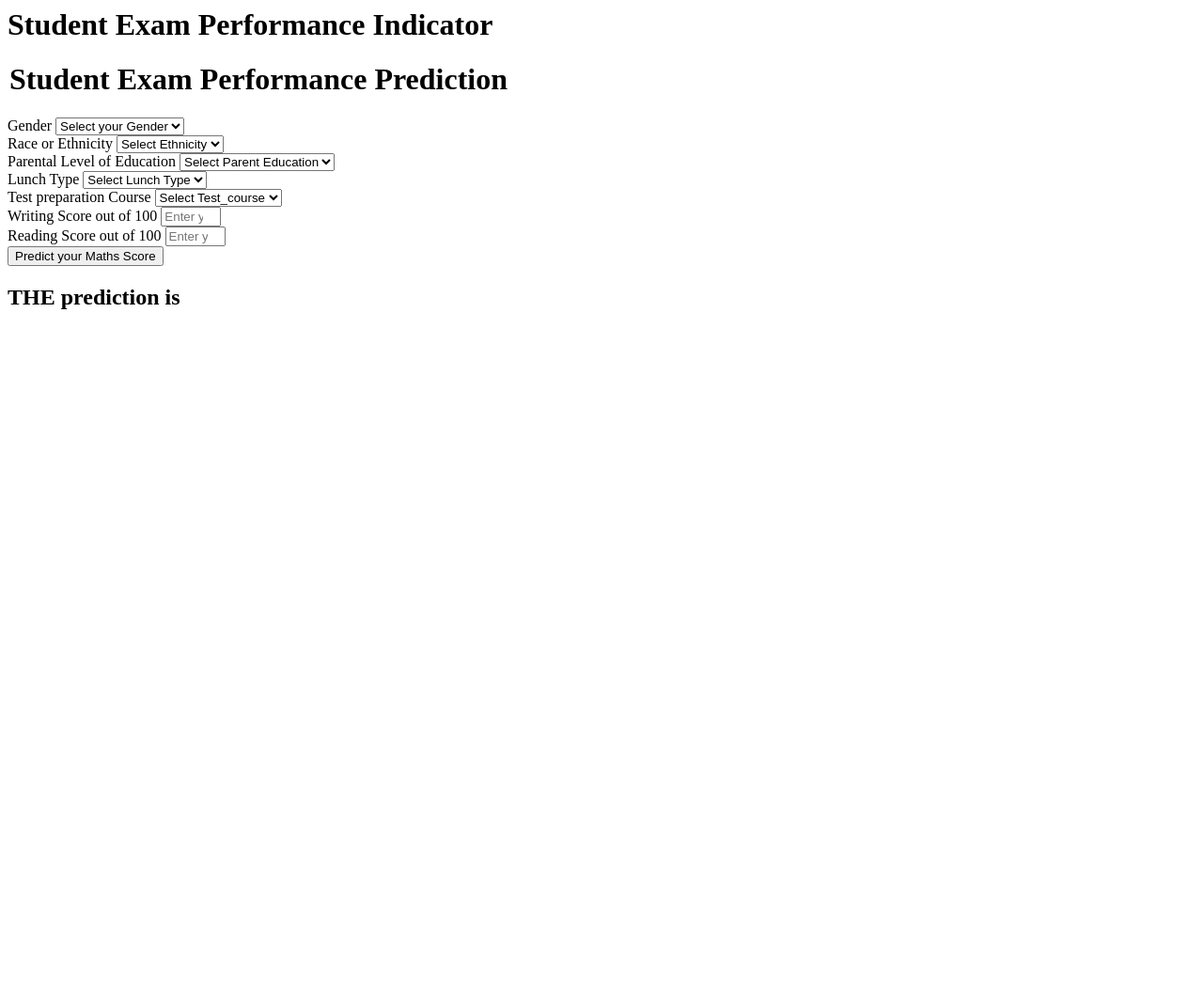
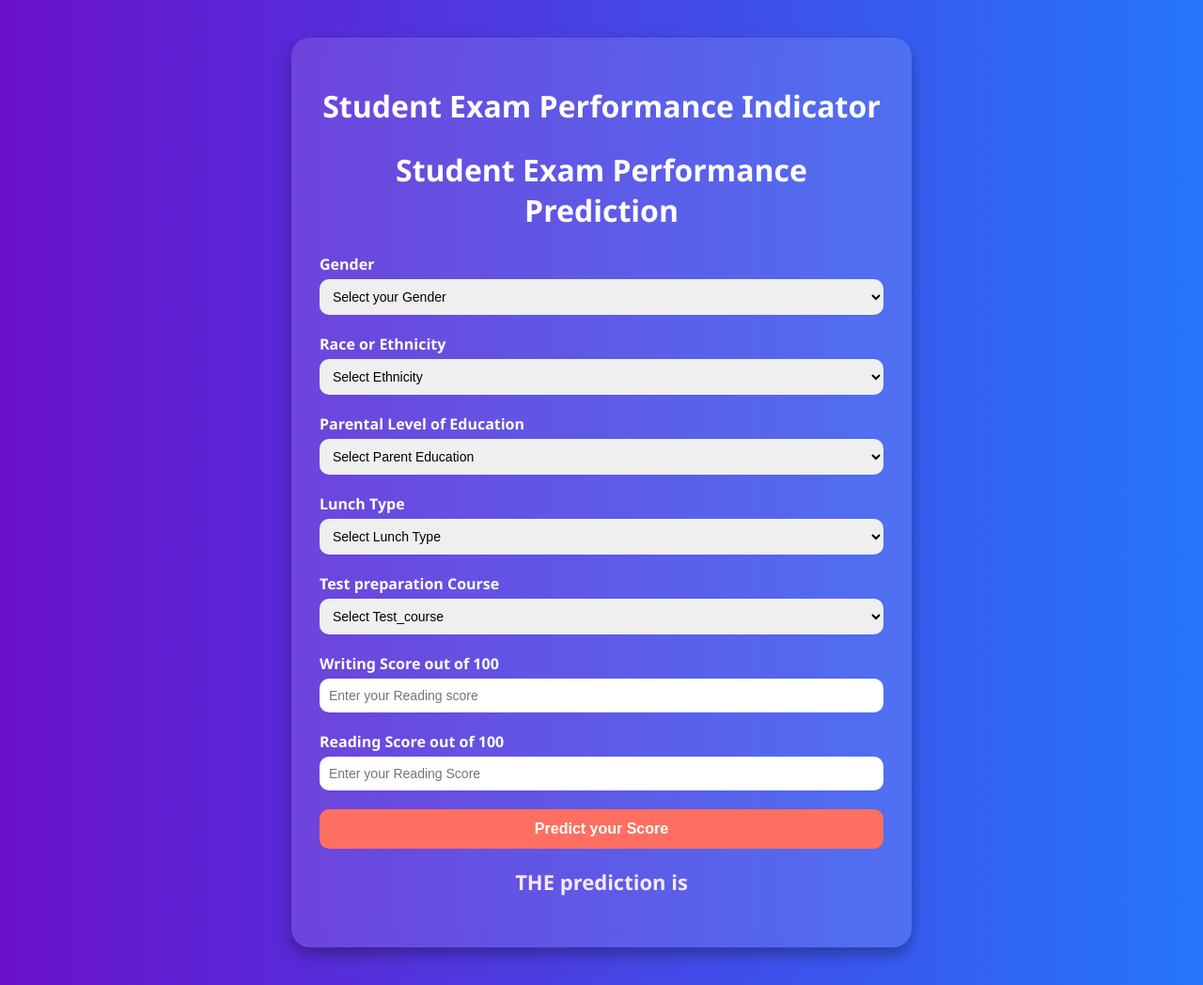
Before and after one commit to Suparnnayak/MLproject, a Flask app: page /predictdata in a window 1280 px wide. Shown: the whole page at 94% size. Before the commit the page ends 329 px from the top, so only its background shows below. Run offline with Flask 3, Linux system fonts and the light colour scheme.

Commit message:
Work on css

```diff
--- a/app.py
+++ b/app.py
@@ -13,7 +13,7 @@ app=application
 
 @app.route('/')
 def index():
-    return render_template('index.html')
+    return render_template('home.html')
 
 @app.route('/predictdata',methods=['GET','POST'])
 def predict_datapoint():
@@ -41,5 +41,5 @@ def predict_datapoint():
         return render_template('home.html',results=results[0])
 
 
-if __name__=="__main__":
-    app.run(host="0.0.0.0",debug=True)
+if __name__ == "__main__":
+    app.run(debug=True, port=5001)
--- a/application.py
+++ b/application.py
@@ -40,6 +40,5 @@ def predict_datapoint():
         print("after Prediction")
         return render_template('home.html',results=results[0])
 
-
-if __name__=="__main__":
-    app.run(host="0.0.0.0")
+if __name__ == "__main__":
+    app.run(debug=True)
--- /dev/null
+++ b/static/style.css
@@ -0,0 +1,71 @@
+ body {
+      margin: 0;
+      font-family: 'Segoe UI', Tahoma, Geneva, Verdana, sans-serif;
+      background: linear-gradient(to right, #6a11cb, #2575fc);
+      color: #fff;
+    }
+
+    .login {
+      max-width: 600px;
+      margin: 40px auto;
+      background: #ffffff20;
+      padding: 30px;
+      border-radius: 20px;
+      box-shadow: 0 8px 16px rgba(0, 0, 0, 0.3);
+      backdrop-filter: blur(10px);
+    }
+
+    h1, h2, legend {
+      text-align: center;
+      margin-bottom: 25px;
+      color: #ffffff;
+    }
+
+    .form-label {
+      display: block;
+      margin-bottom: 5px;
+      color: #ffffff;
+      font-weight: bold;
+    }
+
+    .form-control {
+      width: 100%;
+      padding: 10px;
+      margin-bottom: 20px;
+      border: none;
+      border-radius: 10px;
+      font-size: 14px;
+    }
+
+    .form-control:focus {
+      outline: 2px solid #ffffff;
+      background: #f1f1f1;
+    }
+
+    .btn-primary {
+      background-color: #ff6f61;
+      border: none;
+      padding: 12px 20px;
+      font-size: 16px;
+      border-radius: 10px;
+      width: 100%;
+      cursor: pointer;
+      transition: background 0.3s ease;
+      color: white;
+      font-weight: bold;
+    }
+
+    .btn-primary:hover {
+      background-color: #ff3b2e;
+    }
+
+    option {
+      color: black;
+    }
+
+    h2 {
+      text-align: center;
+      margin-top: 20px;
+      font-size: 22px;
+      color: #f7e7ff;
+    }
--- a/templates/home.html
+++ b/templates/home.html
@@ -1,5 +1,10 @@
 <html>
 <body>
+<head>
+    <link rel="stylesheet" type="text/css" href="{{ url_for('static', filename='style.css') }}">
+</head>
+
+
     <div class="login">
        <h1>Student Exam Performance Indicator</h1>
 
@@ -101,7 +106,7 @@
                 placeholder="Enter your Reading Score" min='0' max='100' />
         </div>
         <div class="mb-3">
-            <input class="btn btn-primary" type="submit" value="Predict your Maths Score" required />
+            <input class="btn btn-primary" type="submit" value="Predict your Score" required />
         </div>
     </form>
     <h2>
```
